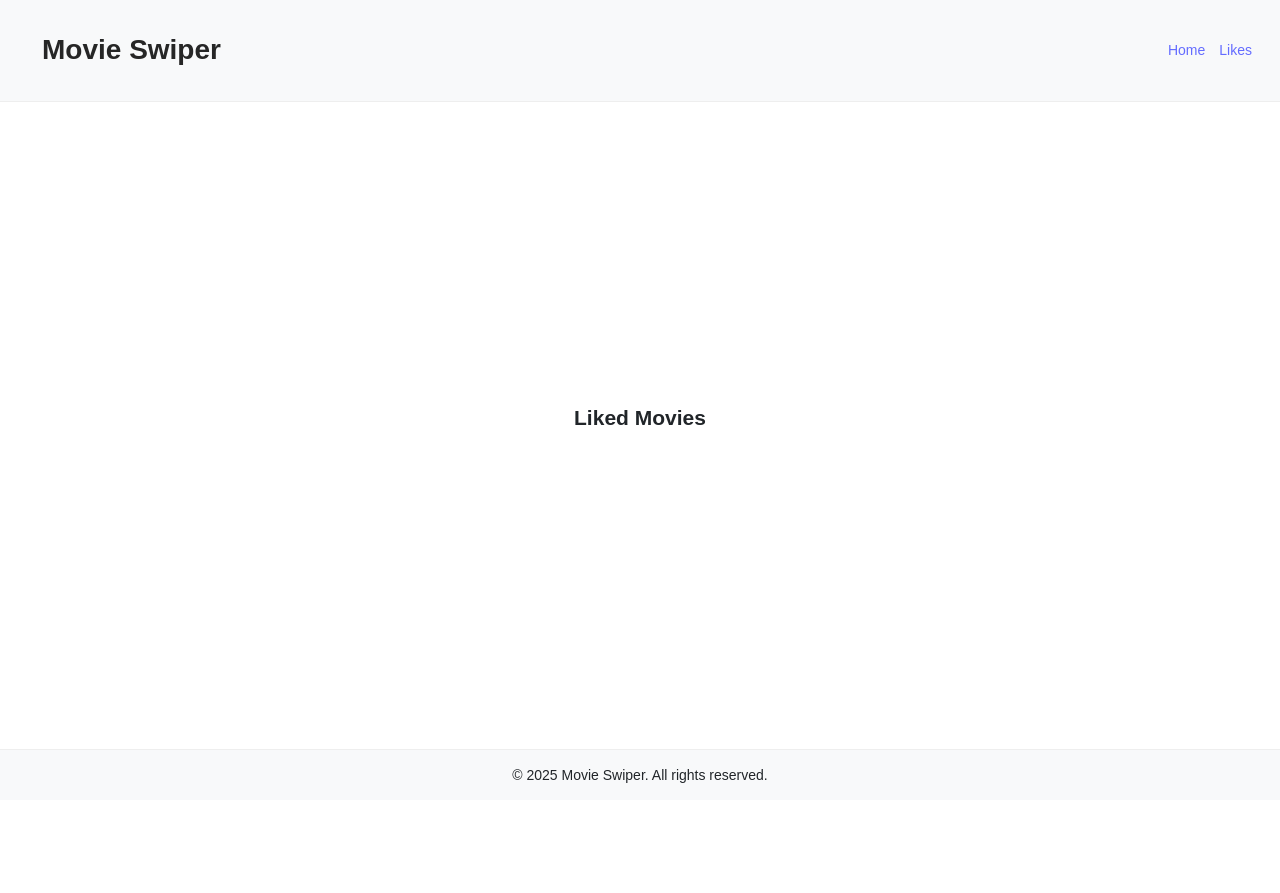
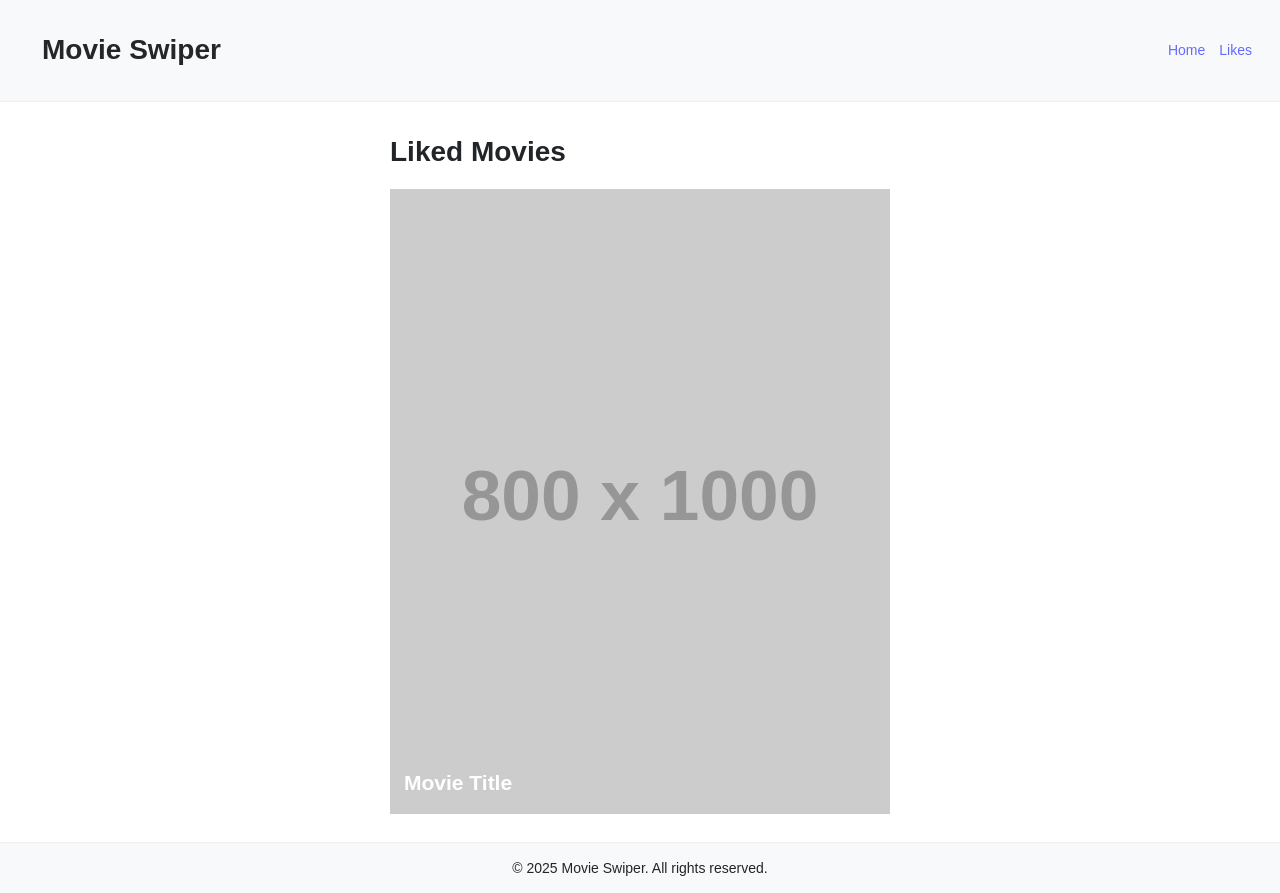
Before and after one commit to DevonKalar/MovieSwiper, a React (Vite) app: page /likes in a window 1280 px wide. Before the commit the page ends 800 px from the top, so only its background shows below. Built offline with nearby package versions, Linux system fonts and the light colour scheme.

Commit message:
add boilerplate jsx to LikeList

```diff
--- a/src/App.css
+++ b/src/App.css
@@ -1,4 +1,4 @@
-/* Main layout styles */
+/* Global */
 
 :root {
   --primary-color: #082e57;
@@ -59,7 +59,7 @@ footer {
   position: relative;
 }
 
-/* typography */
+/* Typography */
 
 body {
   font-family: Arial, sans-serif;
@@ -70,7 +70,7 @@ h1, h2, h3, h4, h5, h6 {
   margin-bottom: 1rem;
 }
 
-/* header styles */
+/* Header */
 
 .logo {
   font-size: 2rem;
@@ -105,7 +105,7 @@ button:focus-visible {
   outline: 4px auto -webkit-focus-ring-color;
 }
 
-/* SwipeCard CSS */
+/* SwipeCard */
 
 .swipe-card {
   overflow-y: auto;
@@ -137,3 +137,31 @@ button:focus-visible {
   padding: 0;
   border-radius: 100%;
 }
+
+/* LikeList */
+
+.like-list-box {
+  max-width: 500px;
+}
+
+.like-item img {
+  display: block;
+  width: 100%;
+}
+
+.like-item {
+  position: relative;
+  width: fit-content;
+}
+
+.like-item-info {
+  position: absolute;
+  bottom: 0;
+  left: 0;
+  color: #fff;
+  padding: 1rem;
+}
+
+.like-item-info h2 {
+  margin-bottom: 0;
+}
--- a/src/components/features/LikeList.jsx
+++ b/src/components/features/LikeList.jsx
@@ -1,11 +1,18 @@
-import { useState } from 'react';
-
 const LikeList = () => {
 
     return (
-        <>
-            <h2>Liked Movies</h2>
-        </>
+        <div className="like-list-box">
+            <h1>Liked Movies</h1>
+            <div className="like-list">
+                { /* in the future we will iterate over liked movies here, and have a condition for no liked movies */ }
+                <div className="like-item">
+                    <img src="https://dummyimage.com/800x1000/000/fff" alt="Movie Poster" />
+                    <div className="like-item-info">
+                        <h2>Movie Title</h2>
+                    </div>
+                </div>
+            </div>
+        </div>
     )
 
 }
```
